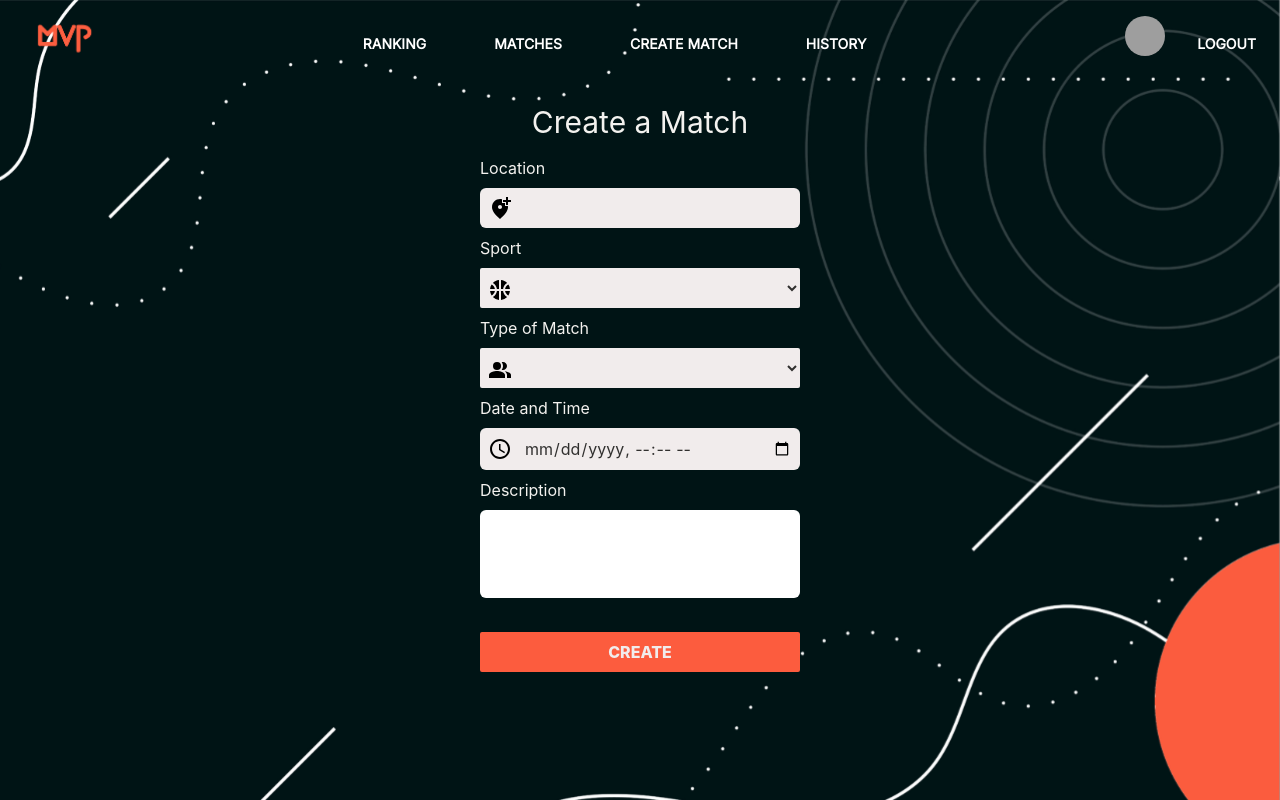
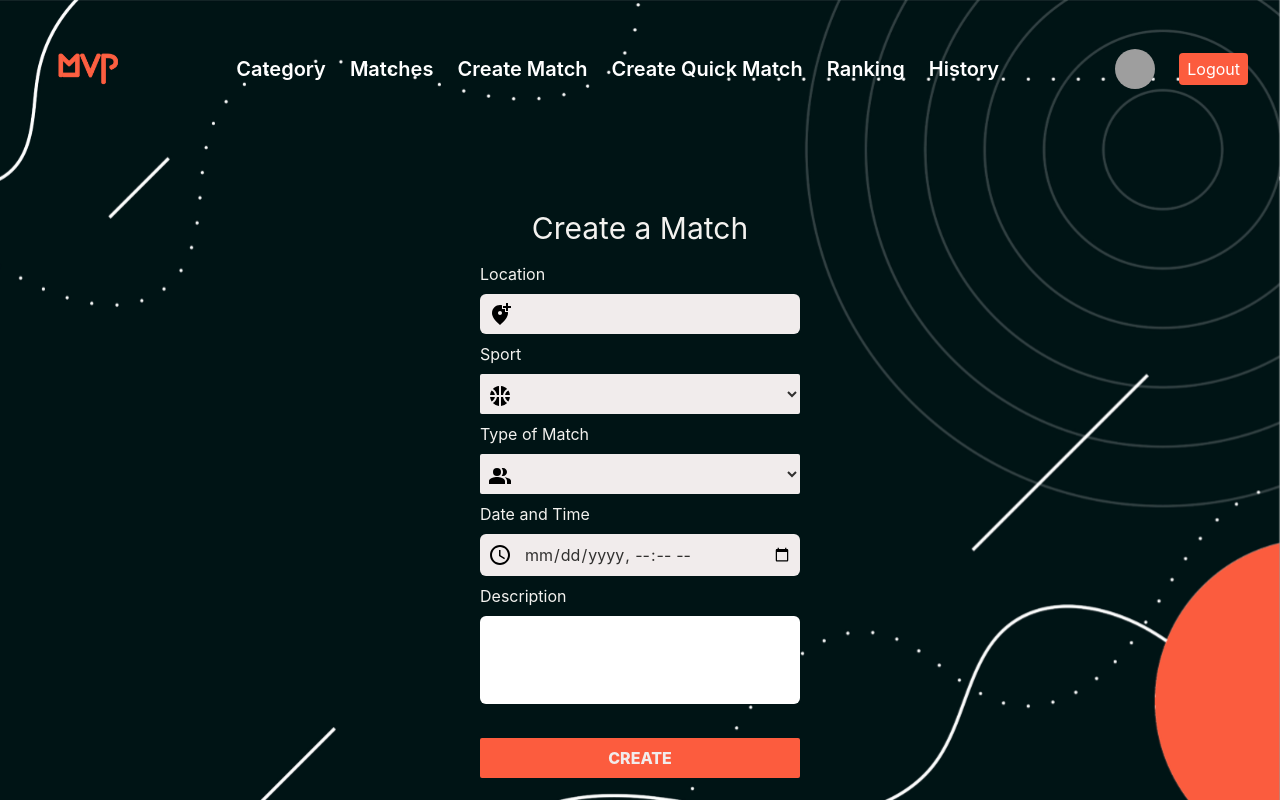
Before and after one commit to s3v3n-up/mvp, a Next.js app: page /create in a window 1280 px wide. Built offline with nearby package versions, Linux system fonts and the light colour scheme; grey boxes are pictures that could not be loaded.

Commit message:
modified navbar in  mobile view

```diff
--- a/src/components/QuickMatch.tsx
+++ b/src/components/QuickMatch.tsx
@@ -41,7 +41,7 @@ export default function QuickMatch() {
     }
 
     return (
-        <div className="flex justify-evenly">
+        <div className="flex justify-evenly mt-10">
             <div className="flex flex-col space-y-2 lg:justify-end ">
                 <div>
                     <h1 className="text-[#f3f2ef] text-3xl text-center pt-3">
--- a/src/components/UserProfile.tsx
+++ b/src/components/UserProfile.tsx
@@ -23,8 +23,8 @@ export default function UserProfile() {
     });
 
     /*
-    *this function is to catch the user input value
-    */
+   *this function is to catch the user input value
+   */
     function handleInputChange(
         e: ChangeEvent<HTMLInputElement | HTMLSelectElement>
     ) {
@@ -35,7 +35,7 @@ export default function UserProfile() {
     }
 
     return (
-        <div className="flex justify-evenly">
+        <div className="flex justify-evenly pt-10">
             <div className="flex w-1/4 flex-col space-y-3 lg:justify-end">
                 <div className="relative w-40 h-40 rounded-full m-auto mb-5">
                     <Image
--- a/src/components/ViewUserProfile.tsx
+++ b/src/components/ViewUserProfile.tsx
@@ -4,7 +4,7 @@ import Image from "next/image";
 
 /*
  * interface type of user data
-*/
+ */
 export interface Data {
   fullName: string;
   userName: string;
@@ -18,7 +18,7 @@ export interface Data {
  */
 export default function ViewUserProfile({ data }: { data: Data }) {
     return (
-        <div className="flex justify-evenly">
+        <div className="flex justify-evenly pt-10">
             <div className="flex w-1/4 flex-col space-y-3 lg:justify-end mt-10">
                 <div className="relative w-40 h-40 rounded-full m-auto mb-5">
                     <Image
--- a/src/components/createMatch.tsx
+++ b/src/components/createMatch.tsx
@@ -48,7 +48,7 @@ export default function CreateMatch() {
     }
 
     return (
-        <div className="flex justify-evenly">
+        <div className="flex justify-evenly mt-10">
             <div className="flex flex-col space-y-2 lg:justify-end ">
                 <div className="mt-5">
                     <h1 className="text-[#f3f2ef] text-3xl text-center pt-3">
--- a/src/components/layout/index.tsx
+++ b/src/components/layout/index.tsx
@@ -36,7 +36,7 @@ const Layout = ({ children }: Props) => {
                     priority={true}
                 />
             </div>
-            {!isAuthPage && <Navbar/> }
+            {!isAuthPage && <Navbar /> }
             <main className="flex-auto z-10">
                 { children }
             </main>
--- a/src/components/navbar/index.tsx
+++ b/src/components/navbar/index.tsx
@@ -3,43 +3,56 @@ import Image from "next/image";
 import Link from "next/link";
 import Icon from "@mui/material/Icon";
 import { signOut } from "next-auth/react";
+import { Menu, Close } from "@mui/icons-material";
 
 //local import
 import styles from "@/styles/Components.module.sass";
+import { useState } from "react";
 
 /**
  * *
  *  @description components for navigation bar and bottom navigation, both responsive for mobile and desktop
  */
 export default function Navbar() {
+    const [nav, setNav] = useState(false);
+    const handleClick = () => setNav(!nav);
+
     return (
         <>
-            <div className={styles.nav}>
-                <div className="relative w-32 h-12">
+            <div className="top-0 flex w-full justify-between px-4 py-4 ">
+                <div>
                     <Image
                         src={"/img/logo.png"}
                         alt="logo"
-                        layout="fill"
+                        width={120}
+                        height={100}
                         objectFit="cover"
                         objectPosition="left"
                     />
                 </div>
-                <div className={styles.option}>
+                <div className="hidden md:flex items-center space-x-6 text-white text-xl font-semibold">
                     <Link href={"/"}>
-                        <p>Ranking</p>
+                        Category
                     </Link>
                     <Link href={"/"}>
-                        <p>Matches</p>
+                        Matches
+                    </Link>
+                    <Link href={"/create"}>
+                        Create Match
+                    </Link>
+                    <Link href={"/quickmatch"}>
+                        Create Quick Match
+                    </Link>
+                    <Link href={"/leaderboard"}>
+                        Ranking
                     </Link>
                     <Link href={"/"}>
-                        <p>Create Match</p>
-                    </Link>
-                    <Link href={"/"}>
-                        <p>History</p>
+                        History
                     </Link>
                 </div>
-                <div className={styles.auth}>
-                    <div className="relative h-10 w-10 rounded-full">
+                <div className="hidden md:flex items-center space-x-6 px-4">
+                    <div className="relative h-10 w-10 rounded-full md:flex cursor-pointer">
+                        <Link href={"/profile"}>
                             <Image
                                 src="https://i.pravatar.cc/300?img=2"
                                 alt="avatar"
@@ -48,28 +61,67 @@ export default function Navbar() {
                                 objectPosition="center center"
                                 className="rounded-full"
                             />
+                        </Link>
                     </div>
-                    <Link href={"/login"}>
-                        <button onClick={ ()=>signOut() }>Logout</button>
+                    <Link href={"/login"} >
+                        <button className="text-white bg-[#FC5C3E] rounded py-1 px-2 hidden md:flex" onClick={ ()=>signOut() }>Logout</button>
                     </Link>
                 </div>
             </div>
-            <div className={styles.bottomNav}>
-                <div className={styles.option}>
-                    <Link href={"/"}>
-                        <p>Ranking</p>
-                    </Link>
-                    <Link href={"/"}>
-                        <p>Matches</p>
-                    </Link>
-                    <Link href={"/"}>
-                        <p>Create Match</p>
-                    </Link>
-                    <Link href={"/"}>
-                        <p>History</p>
+            <div className="relative h-10 w-10 rounded-full flex justify-end md:hidden cursor-pointer">
+                <Link href={"/profile"}>
+                    <Image
+                        src="https://i.pravatar.cc/300?img=2"
+                        alt="avatar"
+                        layout="fill"
+                        objectFit="cover"
+                        objectPosition="center center"
+                        className="rounded-full"
+                    />
                 </Link>
             </div>
+            <div className="md:hidden flex justify-end" onClick={handleClick}>
+                {!nav ? <Menu className="w-6" color="warning" /> : <Close className="w-6" color="warning"/>}
             </div>
+            <ul className={!nav ? "hidden":"absolute w-2/4 px-10 rounded-lg text-[#FC5C3E] bg-neutral-900 text-lg" }>
+                <li>
+                    <Link href={"/"} className=" py-2 px-4 text-sm hover:bg-white">
+                        Category
+                    </Link>
+                </li>
+                <li>
+                    <Link href={"/"} className=" py-2 px-4 text-sm hover:bg-white">
+                        Matches
+                    </Link>
+                </li>
+                <li>
+                    <Link href={"/create"} className=" py-2 px-4 text-sm hover:bg-white">
+                        Create Match
+                    </Link>
+                </li>
+                <li>
+                    <Link href={"/quickmatch"} className=" py-2 px-4 text-sm hover:bg-white">
+                        Create Quick Match
+                    </Link>
+                </li>
+                <li>
+                    <Link href={"/leaderboard"} className=" py-2 px-4 text-sm hover:bg-white">
+                        Ranking
+                    </Link>
+                </li>
+                <li>
+                    <Link href={"/"} className=" py-2 px-4 text-sm hover:bg-white">
+                        History
+                    </Link>
+                </li>
+                <li>
+                    <Link href={"/login"} className="py-2 px-4 text-sm hover:bg-white">
+                        <button className="text-white bg-[#FC5C3E] rounded py-0.9 px-1 " onClick={ ()=>signOut() }>Logout</button>
+                    </Link>
+                </li>
+            </ul>
+
+
         </>
     );
 }
--- a/src/styles/Components.module.sass
+++ b/src/styles/Components.module.sass
@@ -1,124 +1,124 @@
 // Styles for layout component
-.container
-    width: 100%
-    min-height: 100vh
-    display: flex
-    flex-direction: column
-    & > *
-        height: 100%
+// .container
+//     width: 100%
+//     min-height: 100vh
+//     display: flex
+//     flex-direction: column
+//     & > *
+//         height: 100%
 
-// Styles for inputbar component
-.inputbar input
-    border-bottom: 1px solid #A4A4A4
-    background-color: #FFFF
-    border-radius: 10px
-    width: 400px
-    height: 51.11px
-    font-size: 13px
-    font-family: 'Inter'
-    font-style: normal
-    font-weight: 400
-    font-size: 18px
-    line-height: 77px
+// // Styles for inputbar component
+// .inputbar input
+//     border-bottom: 1px solid #A4A4A4
+//     background-color: #FFFF
+//     border-radius: 10px
+//     width: 400px
+//     height: 51.11px
+//     font-size: 13px
+//     font-family: 'Inter'
+//     font-style: normal
+//     font-weight: 400
+//     font-size: 18px
+//     line-height: 77px
 
-// Styles for buttons component
-.primarybutton button
-    color: white
-    text-transform: uppercase
-    font-family: 'Inter'
-    font-style: normal
-    font-weight: 700
-    font-size: 17px
-    line-height: 29px
+// // Styles for buttons component
+// .primarybutton button
+//     color: white
+//     text-transform: uppercase
+//     font-family: 'Inter'
+//     font-style: normal
+//     font-weight: 700
+//     font-size: 17px
+//     line-height: 29px
 
-    background: #fc5c3e
-    width: 200px
-    height: 55px
+//     background: #fc5c3e
+//     width: 200px
+//     height: 55px
 
-    filter: drop-shadow(0px 10px 10px rgba(0, 0, 0, 0.25))
-    border-radius: 10px
-    border: none
+//     filter: drop-shadow(0px 10px 10px rgba(0, 0, 0, 0.25))
+//     border-radius: 10px
+//     border: none
 
-    &:hover
-        color: gray
+//     &:hover
+//         color: gray
 
-// Styles for navbar component
-.nav
-    width: 100%
-    display: flex
-    align-items: center
-    justify-content: space-between
-    user-select: none
-    padding: 0.75rem 0
+// // Styles for navbar component
+// .nav
+//     width: 100%
+//     display: flex
+//     align-items: center
+//     justify-content: space-between
+//     user-select: none
+//     padding: 0.75rem 0
 
-.bottomNav
-    width: 100%
-    display: flex
-    justify-content: center
-    align-items: center
-    height: 3rem
-    user-select: none
-    background-color: #172123
+// .bottomNav
+//     width: 100%
+//     display: flex
+//     justify-content: center
+//     align-items: center
+//     height: 3rem
+//     user-select: none
+//     background-color: #172123
 
-.nav p, .nav button
-    position: flex
-    color: white
-    font-family: 'Inter'
-    font-weight: 600
-    font-size: 0.875rem
-    display: inline-block
-    text-transform: uppercase
-    padding-right: 20px
-    padding-top: 14px
-    user-select: none
+// .nav p, .nav button
+//     position: flex
+//     color: white
+//     font-family: 'Inter'
+//     font-weight: 600
+//     font-size: 0.875rem
+//     display: inline-block
+//     text-transform: uppercase
+//     padding-right: 20px
+//     padding-top: 14px
+//     user-select: none
 
-    &:hover
-        color: #fc5c3e
+//     &:hover
+//         color: #fc5c3e
 
-.option
-    margin: auto
-    flex: auto
-    display: flex
-    justify-content: center
-    gap: 3rem
+// .option
+//     margin: auto
+//     flex: auto
+//     display: flex
+//     justify-content: center
+//     gap: 3rem
 
-.auth
-    display: flex
-    align-items: center
-    justify-content: center
-    margin-left: auto
-    height: 100%
-    padding: 0 0.25rem
-    gap: 2rem
+// .auth
+//     display: flex
+//     align-items: center
+//     justify-content: center
+//     margin-left: auto
+//     height: 100%
+//     padding: 0 0.25rem
+//     gap: 2rem
 
-.bottomNav p
-    color: white
-    font-family: 'Inter'
-    font-weight: 600
-    font-size: 0.5rem
-    text-transform: uppercase
-    user-select: none
+// .bottomNav p
+//     color: white
+//     font-family: 'Inter'
+//     font-weight: 600
+//     font-size: 0.5rem
+//     text-transform: uppercase
+//     user-select: none
 
-    &:hover
-        color: #fc5c3e
+//     &:hover
+//         color: #fc5c3e
 
-@media screen and (max-width: 700px )
-    .nav
-        display: none
+// @media screen and (max-width: 700px )
+//     .nav
+//         display: none
 
-    .container
-        main
-            margin-bottom: 5rem
+//     .container
+//         main
+//             margin-bottom: 5rem
 
-    .bottomNav
-        position: fixed
-        bottom: 0
-        width: 100%
-        z-index: 100
+//     .bottomNav
+//         position: fixed
+//         bottom: 0
+//         width: 100%
+//         z-index: 100
 
-    .auth
-        display: none
+//     .auth
+//         display: none
 
-@media screen and (min-width: 700px)
-    .bottomNav
-        display: none
+// @media screen and (min-width: 700px)
+//     .bottomNav
+//         display: none
```
Also changed, not shown: 1 other file (tests, documents, lock files or other folders). Lines whose indentation alone changed are shown as unchanged.
